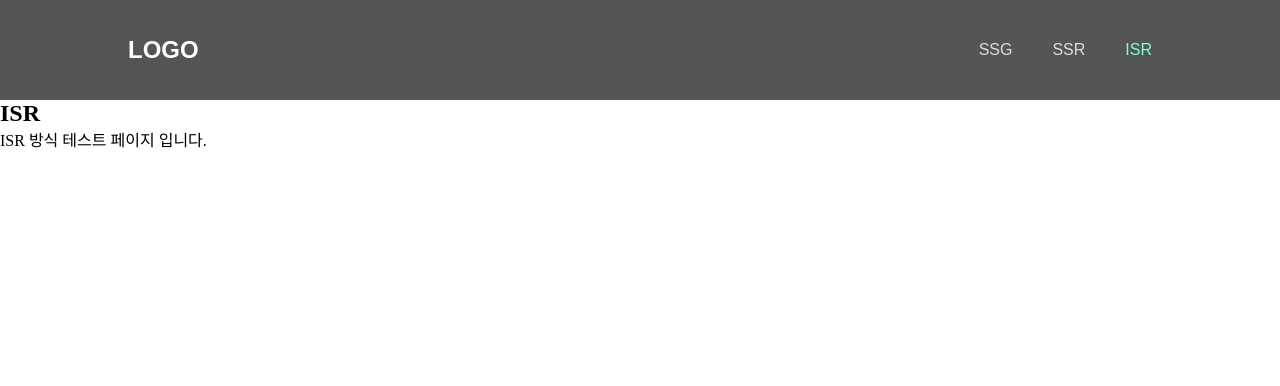
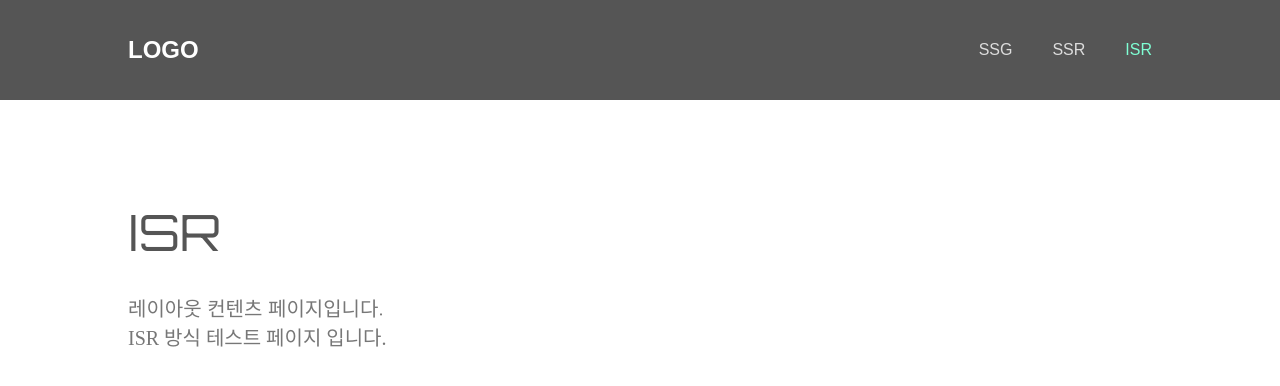
Before and after one commit to wknowpark797/next-basic, a Next.js app: page /isr in a window 1280 px wide. Shown: the top 386 px of the page. Built offline with nearby package versions, Linux system fonts and the light colour scheme.

Commit message:
Next 내장 구글 폰트 적용

```diff
--- a/components/SubLayout.jsx
+++ b/components/SubLayout.jsx
@@ -1,6 +1,11 @@
 // 서브 페이지 전용 레이아웃
 import Head from 'next/head';
 import Header from './Header';
+import styles from './SubLayout.module.scss';
+import { Orbitron, Noto_Sans_KR } from 'next/font/google';
+
+const orbitron = Orbitron({ subsets: ['latin'], weight: ['400', '500'], preload: true });
+const notoSans = Noto_Sans_KR({ subsets: [], weight: ['100', '300'], preload: true });
 
 function SubLayout(props) {
 	return (
@@ -11,8 +16,12 @@
 
 			<section>
 				<Header />
-				<h1>{props.name}</h1>
-				{props.children}
+
+				<div className={styles.subLayout}>
+					<h1 className={orbitron.className}>{props.name}</h1>
+					<p className={notoSans.className}>레이아웃 컨텐츠 페이지입니다.</p>
+					{props.children}
+				</div>
 			</section>
 		</>
 	);
--- /dev/null
+++ b/components/SubLayout.module.scss
@@ -0,0 +1,16 @@
+.subLayout {
+	padding: 100px 10vw;
+
+	h1 {
+		font-size: 50px;
+		font-weight: 400;
+		color: #555;
+		margin-bottom: 30px;
+	}
+
+	p {
+		font-size: 20px;
+		font-weight: 300;
+		color: #777;
+	}
+}
```
